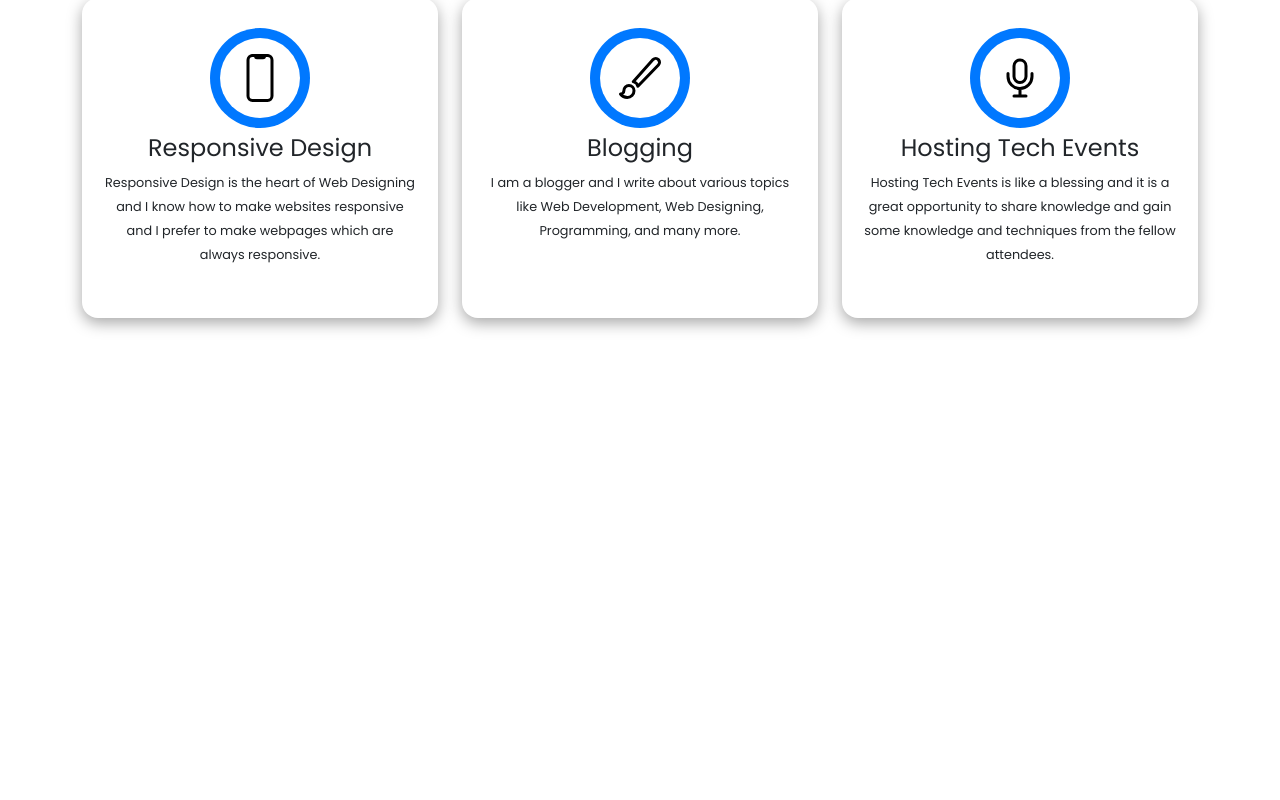
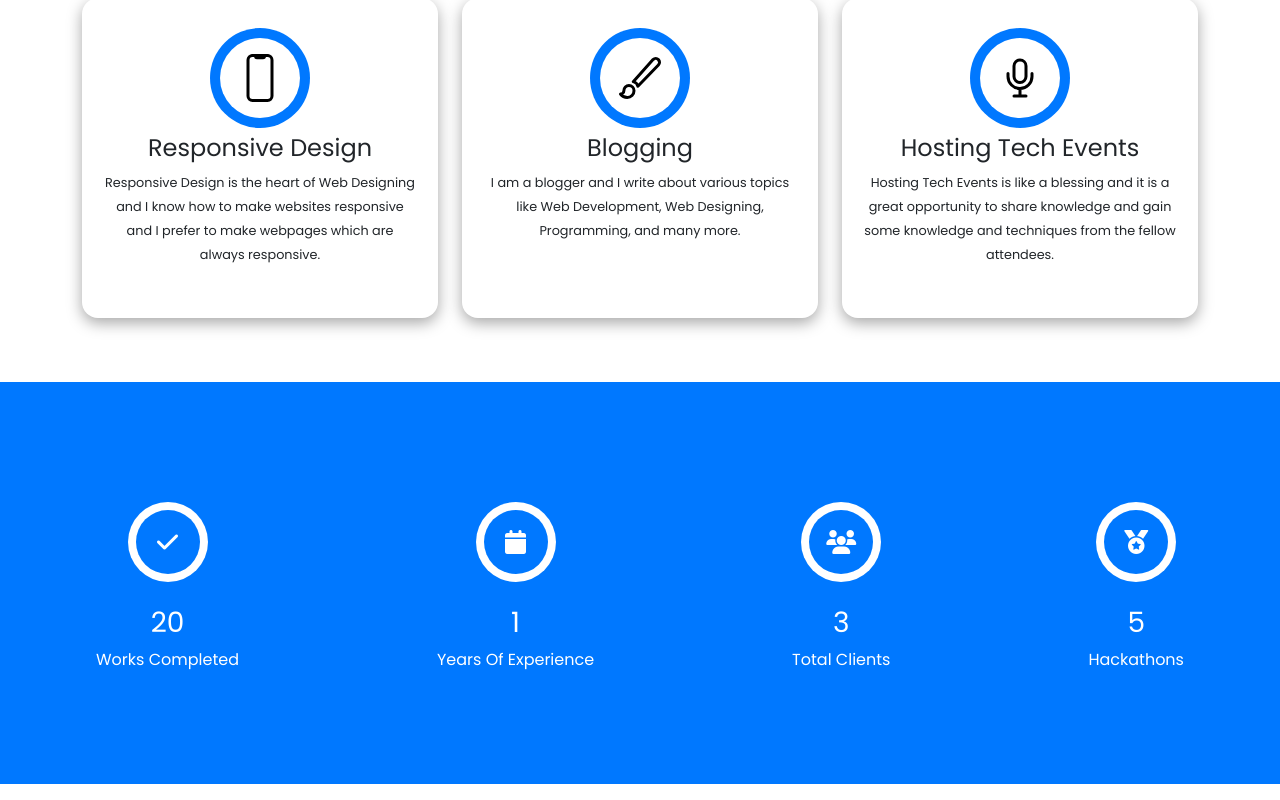
Before and after one commit to PranavTrip/PranavReact, a React (Create React App) app: page / in a window 1280 px wide. Shown: the part 2349-3149 px from the top of the page. Before the commit the page ends 2715 px from the top, so only its background shows below. Built offline with nearby package versions, Linux system fonts and the light colour scheme.

Commit message:
Add Counters Section

```diff
--- a/public/index.html
+++ b/public/index.html
@@ -40,13 +40,5 @@
       integrity="sha384-QJHtvGhmr9XOIpI6YVutG+2QOK9T+ZnN4kzFN1RtK3zEFEIsxhlmWl5/YESvpZ13"
       crossorigin="anonymous"
     ></script>
-    <script
-      type="module"
-      src="https://unpkg.com/ionicons@5.5.2/dist/ionicons/ionicons.esm.js"
-    ></script>
-    <script
-      nomodule
-      src="https://unpkg.com/ionicons@5.5.2/dist/ionicons/ionicons.js"
-    ></script>
   </body>
 </html>
--- a/src/App.js
+++ b/src/App.js
@@ -1,18 +1,16 @@
 import "./App.css";
 import Home from "./components/Home";
 import About from "./components/About";
-// import Navbar from "./components/Navbar";
-// import ProgressBar from "./components/ProgressBar";
 import Services from "./components/Services";
-// import Count from "./components/Count";
+import Counters from "./components/Counters";
+
 function App() {
   return (
     <>
-      {/* <Navbar/> */}
       <Home />
       <About />
       <Services />
-      {/* <Count /> */}
+      <Counters />
     </>
   );
 }
--- /dev/null
+++ b/src/assets/css/Counters.css
@@ -0,0 +1,53 @@
+* {
+    margin: 0;
+    padding: 0;
+    box-sizing: border-box;
+}
+
+.counters-main {
+    margin: 1rem auto;
+    width: 100%;
+    display: flex;
+    background-color: #0078ff;
+    flex-direction: row;
+    flex-wrap: nowrap;
+    align-content: center;
+    justify-content: space-between;
+    align-items: center;
+    padding: 6rem;
+}
+
+.counters-circle{
+    height: 4rem;
+    width: 4rem;
+    font-size: 2rem;
+    border-radius: 50%;
+    line-height: 1.55;
+    margin: 2rem auto;
+    text-align: center;
+    box-shadow: 0 0 0 8px #fff;
+    display: flex;
+    /* flex-wrap: wrap; */
+    align-content: center;
+    justify-content: center;
+    align-items: center;
+}
+
+
+.counters-circle i{
+    font-size: 1.5rem;
+    color: #fff;
+    text-align: center;
+
+}
+
+.counters-main div{
+    display: flex;
+    flex-direction: column;
+    justify-content: flex-start;
+    flex-wrap: nowrap;
+    align-items: center;
+    align-content: center;
+    color: #fff;
+
+}
--- /dev/null
+++ b/src/components/Counters.jsx
@@ -0,0 +1,41 @@
+import React from "react";
+import "../assets/css/Counters.css";
+
+function Counters() {
+  return (
+    <>
+      <div className="counters-main">
+        <div className="works-completed">
+          <span className="counters-circle">
+            <i class="fa-solid fa-check"></i>
+          </span>
+          <h3 className="works-number">20</h3>
+          <p className="works-heading">Works Completed</p>
+        </div>
+        <div className="experience">
+          <span className="counters-circle">
+            <i class="fa-solid fa-calendar"></i>
+          </span>
+          <h3 className="experience-number">1</h3>
+          <p className="experience-heading">Years Of Experience</p>
+        </div>
+        <div className="clients">
+          <span className="counters-circle">
+            <i class="fa-solid fa-users"></i>
+          </span>
+          <h3 className="clients-number">3</h3>
+          <p className="clients-heading">Total Clients</p>
+        </div>
+        <div className="hackathons">
+          <span className="counters-circle">
+            <i class="fa-solid fa-medal"></i>
+          </span>
+          <h3 className="hackathons-number">5</h3>
+          <p className="hackathons-heading">Hackathons</p>
+        </div>
+      </div>
+    </>
+  );
+}
+
+export default Counters;
```
